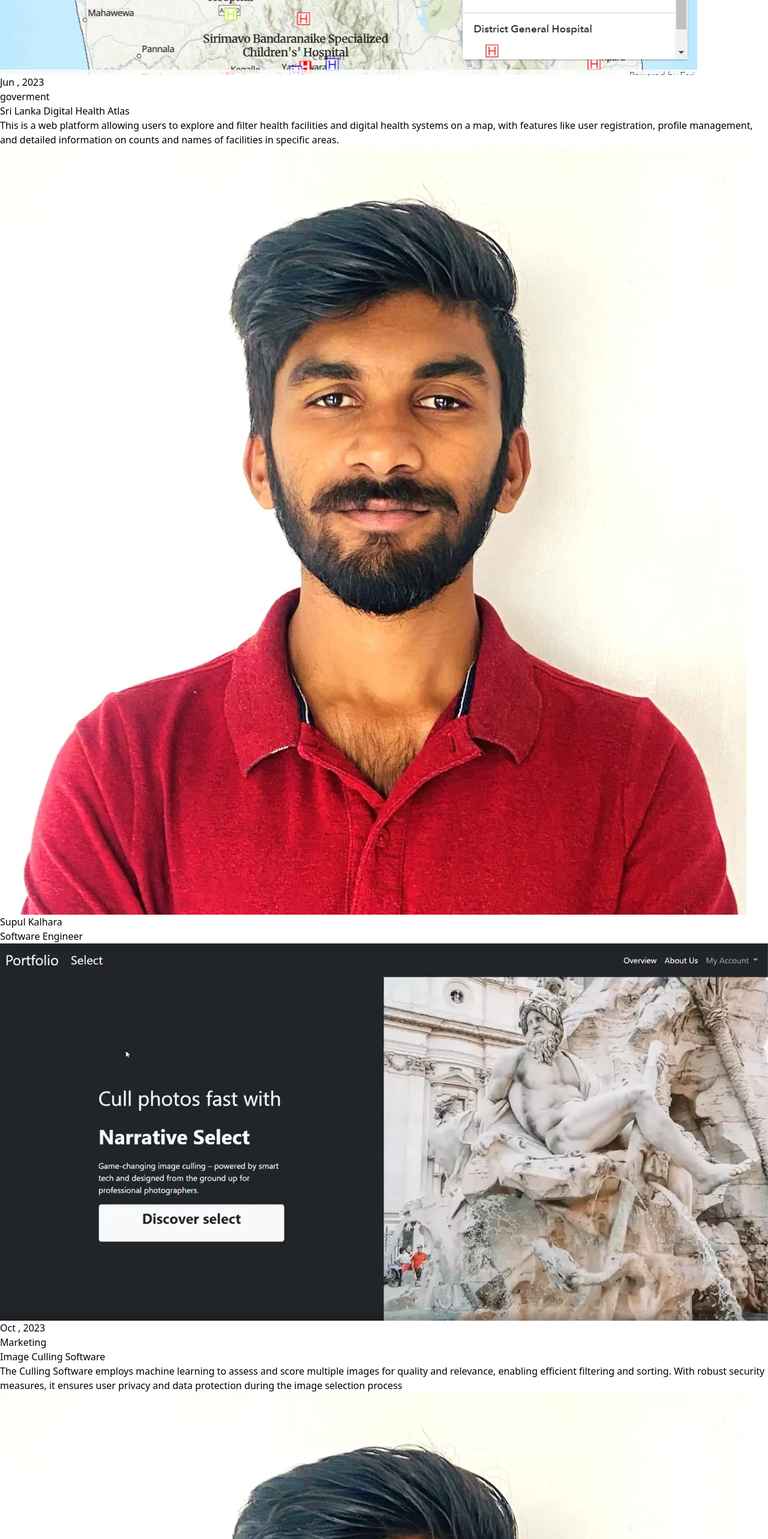
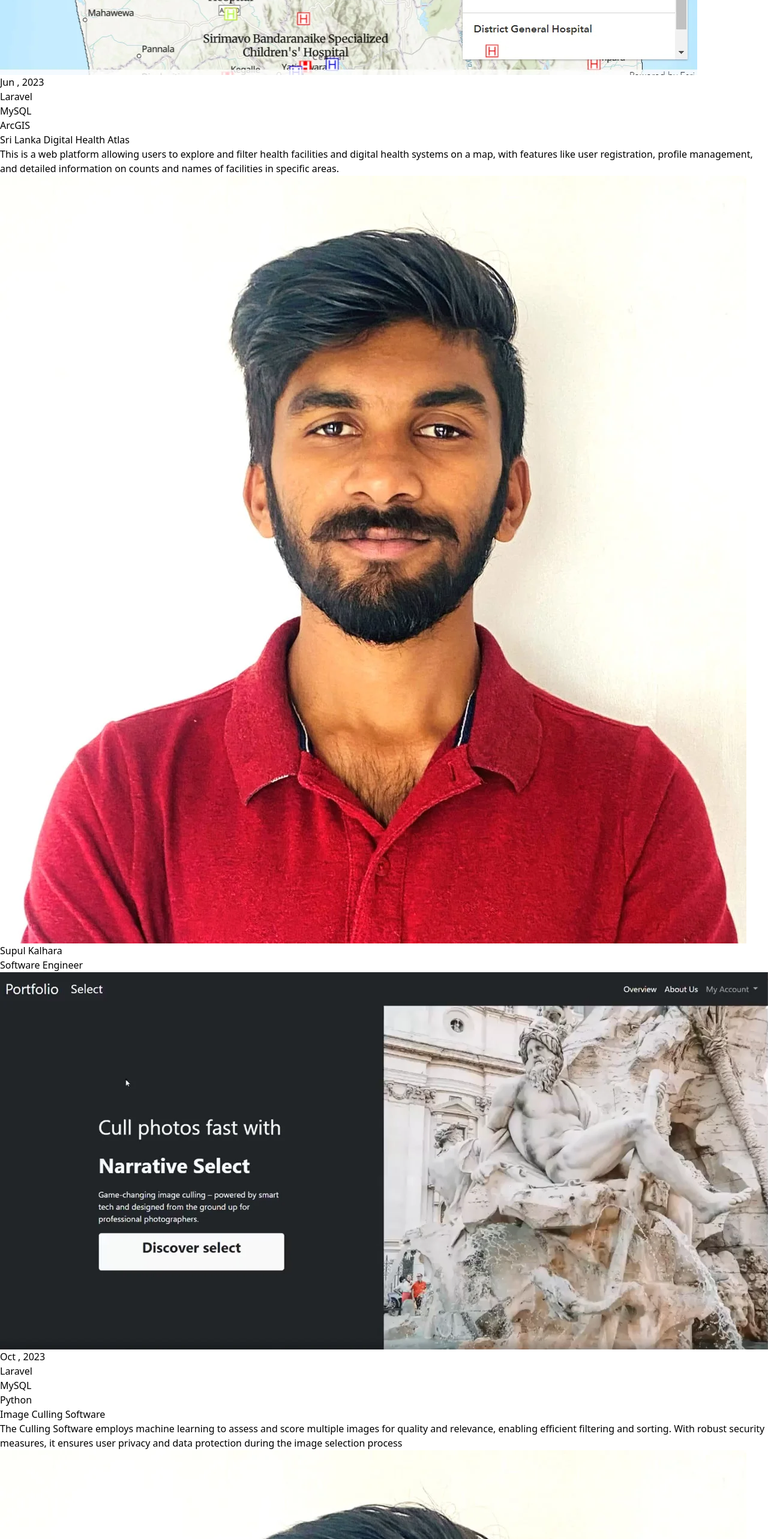
Before and after one commit to supul-k/supul-portfolio, a React (Create React App) app: page /projects in a window 1280 px wide. Shown: the part 2640-5206 px from the top of the page at 60% size. Built offline with nearby package versions, Linux system fonts and the light colour scheme; the HTML template or start-up script is replaced by a standard one.

Commit message:
projects completed

```diff
--- a/src/Components/Home/PortfolioComponent.tsx
+++ b/src/Components/Home/PortfolioComponent.tsx
@@ -1,4 +1,4 @@
-import React, {useState} from 'react'
+import React, { useState } from 'react'
 import ProjectModal from '../projects/ProjectModal'
 import backgroundImage from '../../images/fotis-fotopoulos-DuHKoV44prg-unsplash.webp'
 import sldha from '../../images/projects/sldha.webp'
@@ -16,7 +16,11 @@ const posts = [
             'This is a web platform allowing users to explore and filter health facilities and digital health systems on a map, with features like user registration, profile management, and detailed information on counts and names of facilities in specific areas.',
         date: 'Jun , 2023',
         datetime: '2020-03-16',
-        category: { title: 'goverment', href: '#' },
+        category: [
+            { title: 'Laravel' },
+            { title: 'MySQL' },
+            { title: 'ArcGIS' },
+        ],
         author: {
             name: 'Supul Kalhara',
             role: 'Software Engineer',
@@ -33,7 +37,11 @@ const posts = [
             'The Culling Software employs machine learning to assess and score multiple images for quality and relevance, enabling efficient filtering and sorting. With robust security measures, it ensures user privacy and data protection during the image selection process',
         date: 'Oct , 2023',
         datetime: '2020-03-16',
-        category: { title: 'Marketing', href: '#' },
+        category: [
+            { title: 'Laravel' },
+            { title: 'MySQL' },
+            { title: 'Python' },
+        ],
         author: {
             name: 'Supul Kalhara',
             role: 'Software Engineer',
@@ -50,7 +58,9 @@ const posts = [
             'This is a comprehensive web platform that I have meticulously designed and developed to showcase my diverse set of skills and the multitude of projects that I have successfully completed. It serves as a digital portfolio, providing a detailed insight into my capabilities as a developer. The projects featured on this platform span various domains and technologies, reflecting my versatility and commitment to delivering high-quality solutions. Each project is accompanied by a thorough description, highlighting the problem it solves, the technologies used, and the methodologies followed during development. This platform is not just a testament to my past work, but it also represents my passion for continuous learning and my readiness to take on future challenges.',
         date: 'Jan , 2024',
         datetime: '2020-03-16',
-        category: { title: 'Marketing', href: '#' },
+        category: [
+            { title: 'ReactTS' },
+        ],
         author: {
             name: 'Supul Kalhara',
             role: 'Software Engineer',
@@ -119,12 +129,16 @@ export default function PortfolioComponent() {
                             <time dateTime={post.datetime} className="text-white">
                                 {post.date}
                             </time>
+
+                            {post.category.map((cat) => (
                                 <p
                                     // href={post.category.href}
                                     className="relative z-10 rounded-full bg-gray-600 px-3 py-1.5 font-medium text-white hover:bg-gray-800"
                                 >
-                                    {post.category.title}
+                                    <span key={cat.title}>{cat.title}</span>
                                 </p>
+                            ))}
+
                         </div>
                         <div className="group relative">
                             <h3 className="mt-3 text-lg font-semibold leading-6 text-white group-hover:text-gray-600">
--- a/src/Components/projects/ProjectComponent.tsx
+++ b/src/Components/projects/ProjectComponent.tsx
@@ -1,4 +1,4 @@
-import React, {useState} from 'react'
+import React, { useState } from 'react'
 import ProjectModal from './ProjectModal'
 import sldha from '../../images/projects/sldha.webp'
 import culling from '../../images/projects/culling.webp'
@@ -16,7 +16,11 @@ const posts = [
             'This is a web platform allowing users to explore and filter health facilities and digital health systems on a map, with features like user registration, profile management, and detailed information on counts and names of facilities in specific areas.',
         date: 'Jun , 2023',
         datetime: '2020-03-16',
-        category: { title: 'goverment', href: '#' },
+        category: [
+            { title: 'Laravel' },
+            { title: 'MySQL' },
+            { title: 'ArcGIS' },
+        ],
         author: {
             name: 'Supul Kalhara',
             role: 'Software Engineer',
@@ -33,7 +37,11 @@ const posts = [
             'The Culling Software employs machine learning to assess and score multiple images for quality and relevance, enabling efficient filtering and sorting. With robust security measures, it ensures user privacy and data protection during the image selection process',
         date: 'Oct , 2023',
         datetime: '2020-03-16',
-        category: { title: 'Marketing', href: '#' },
+        category: [
+            { title: 'Laravel' },
+            { title: 'MySQL' },
+            { title: 'Python' },
+        ],
         author: {
             name: 'Supul Kalhara',
             role: 'Software Engineer',
@@ -50,7 +58,9 @@ const posts = [
             'This is a comprehensive web platform that I have meticulously designed and developed to showcase my diverse set of skills and the multitude of projects that I have successfully completed. It serves as a digital portfolio, providing a detailed insight into my capabilities as a developer. The projects featured on this platform span various domains and technologies, reflecting my versatility and commitment to delivering high-quality solutions. Each project is accompanied by a thorough description, highlighting the problem it solves, the technologies used, and the methodologies followed during development. This platform is not just a testament to my past work, but it also represents my passion for continuous learning and my readiness to take on future challenges.',
         date: 'Jan , 2024',
         datetime: '2020-03-16',
-        category: { title: 'Marketing', href: '#' },
+        category: [
+            { title: 'ReactTS' },
+        ],
         author: {
             name: 'Supul Kalhara',
             role: 'Software Engineer',
@@ -67,7 +77,10 @@ const posts = [
             "Explore our cutting-edge website crafted with Django and JavaScript, seamlessly blending robust backend functionality with dynamic frontend interactions. Enjoy a modern, sleek interface designed for intuitive navigation and responsiveness. Experience real-time updates, smooth transitions, and engaging user interactions, thanks to the powerful combination of Django's efficiency and JavaScript's interactivity. Whether you're a casual visitor or a registered user, our website delivers a secure, feature-rich experience that redefines online interaction. Join us on a digital journey where innovation meets reliability, enhancing your online experience with the perfect synergy of Django and JavaScript.",
         date: 'Jan , 2024',
         datetime: '2020-03-16',
-        category: { title: 'Email'},
+        category: [
+            { title: 'Django' },
+            { title: 'JavaScript' },
+        ],
         author: {
             name: 'Supul Kalhara',
             role: 'Software Engineer',
@@ -110,12 +123,15 @@ export default function ProjectComponent() {
                                 <time dateTime={post.datetime} className="text-gray-500">
                                     {post.date}
                                 </time>
+                                {post.category.map((cat) => (
                                     <p
                                         // href={post.category.href}
-                                    className="relative z-10 rounded-full bg-gray-50 px-3 py-1.5 font-medium text-gray-600 hover:bg-gray-100"
+                                        className="relative z-10 rounded-full bg-gray-600 px-3 py-1.5 font-medium text-white hover:bg-gray-800"
                                     >
-                                    {post.category.title}
+                                        <span key={cat.title}>{cat.title}</span>
                                     </p>
+                                ))}
+
                             </div>
                             <div className="group relative">
                                 <h3 className="mt-3 text-lg font-semibold leading-6 text-gray-900 group-hover:text-gray-600">
--- a/src/Components/projects/ProjectModal.tsx
+++ b/src/Components/projects/ProjectModal.tsx
@@ -16,7 +16,11 @@ const posts = [
             'This is a web platform allowing users to explore and filter health facilities and digital health systems on a map, with features like user registration, profile management, and detailed information on counts and names of facilities in specific areas.',
         date: 'Jun , 2023',
         datetime: '2020-03-16',
-        category: { title: 'goverment'},
+        category: [
+            { title: 'Laravel' },
+            { title: 'MySQL' },
+            { title: 'ArcGIS' },
+        ],
         author: {
             name: 'Supul Kalhara',
             role: 'Software Engineer',
@@ -33,7 +37,11 @@ const posts = [
             'The Culling Software employs machine learning to assess and score multiple images for quality and relevance, enabling efficient filtering and sorting. With robust security measures, it ensures user privacy and data protection during the image selection process',
         date: 'Oct , 2023',
         datetime: '2020-03-16',
-        category: { title: 'Marketing'},
+        category: [
+            { title: 'Laravel' },
+            { title: 'MySQL' },
+            { title: 'Python' },
+        ],
         author: {
             name: 'Supul Kalhara',
             role: 'Software Engineer',
@@ -50,7 +58,9 @@ const posts = [
             'This is a comprehensive web platform that I have meticulously designed and developed to showcase my diverse set of skills and the multitude of projects that I have successfully completed. It serves as a digital portfolio, providing a detailed insight into my capabilities as a developer. The projects featured on this platform span various domains and technologies, reflecting my versatility and commitment to delivering high-quality solutions. Each project is accompanied by a thorough description, highlighting the problem it solves, the technologies used, and the methodologies followed during development. This platform is not just a testament to my past work, but it also represents my passion for continuous learning and my readiness to take on future challenges.',
         date: 'Jan , 2024',
         datetime: '2020-03-16',
-        category: { title: 'Marketing'},
+        category: [
+            { title: 'ReactTS' },
+        ],
         author: {
             name: 'Supul Kalhara',
             role: 'Software Engineer',
@@ -67,7 +77,10 @@ const posts = [
             "Explore our cutting-edge website crafted with Django and JavaScript, seamlessly blending robust backend functionality with dynamic frontend interactions. Enjoy a modern, sleek interface designed for intuitive navigation and responsiveness. Experience real-time updates, smooth transitions, and engaging user interactions, thanks to the powerful combination of Django's efficiency and JavaScript's interactivity. Whether you're a casual visitor or a registered user, our website delivers a secure, feature-rich experience that redefines online interaction. Join us on a digital journey where innovation meets reliability, enhancing your online experience with the perfect synergy of Django and JavaScript.",
         date: 'Jan , 2024',
         datetime: '2020-03-16',
-        category: { title: 'Email'},
+        category: [
+            { title: 'Django' },
+            { title: 'JavaScript' },
+        ],
         author: {
             name: 'Supul Kalhara',
             role: 'Software Engineer',
@@ -130,12 +143,14 @@ const ProjectModal: React.FC<ProjectModalProps> = ({ id, onClose }) => {
                                                     <time dateTime={posts[id - 1].datetime} className="text-gray-500">
                                                         {posts[id - 1].date}
                                                     </time>
-                                                    <p
-                                                        // href={post.category.href}
-                                                        className="relative z-10 rounded-full bg-gray-50 px-3 py-1.5 font-medium text-gray-600 hover:bg-gray-100"
-                                                    >
-                                                        {posts[id - 1].category.title}
-                                                    </p>
+                                                    {posts[id-1].category.map((cat) => (
+                                                        <p
+                                                            // href={post.category.href}
+                                                            className="relative z-10 rounded-full bg-gray-600 px-3 py-1.5 font-medium text-white hover:bg-gray-800"
+                                                        >
+                                                            <span key={cat.title}>{cat.title}</span>
+                                                        </p>
+                                                    ))}
                                                 </div>
                                                 <div className="group relative">
                                                     <h3 className="mt-3 px-4 text-lg font-semibold leading-6 text-gray-900 group-hover:text-gray-600">
```
Lines whose indentation alone changed are shown as unchanged.
